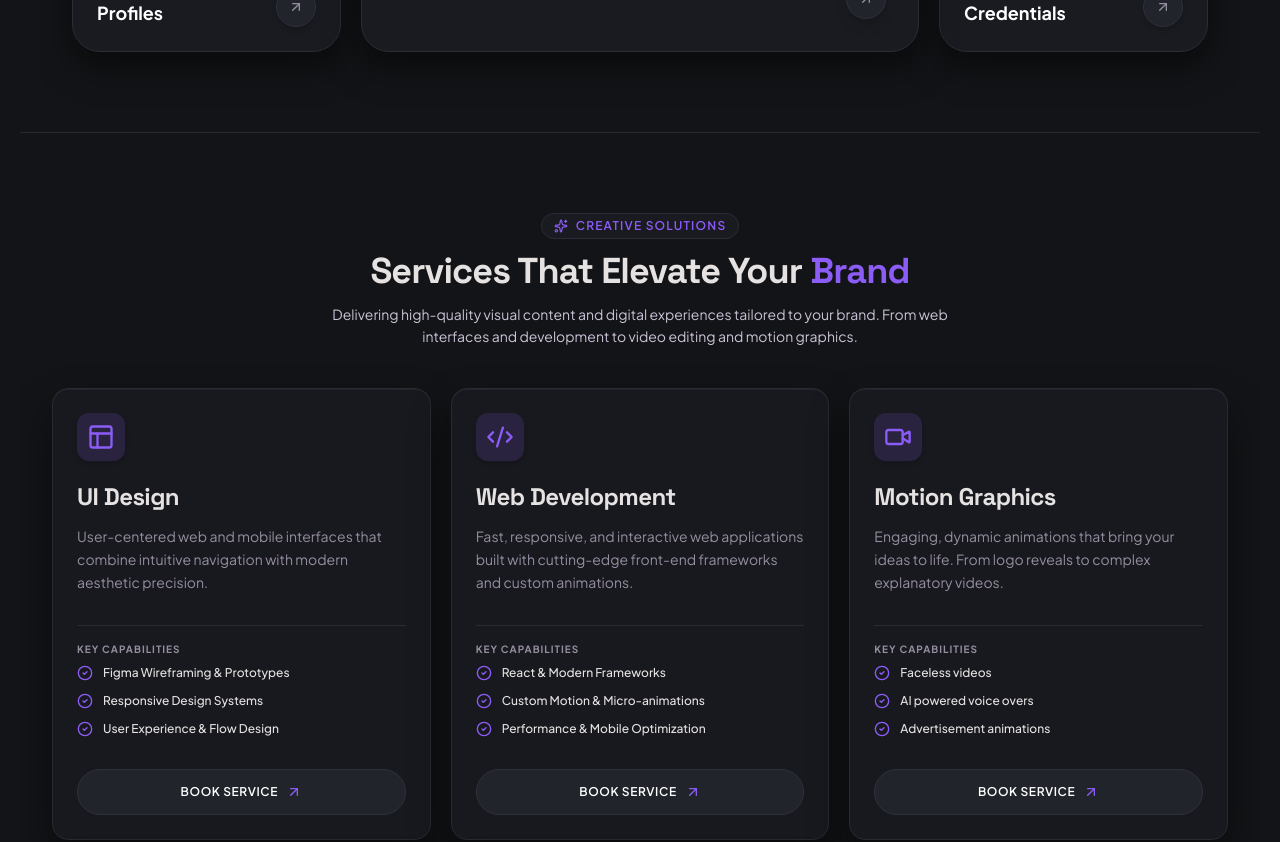
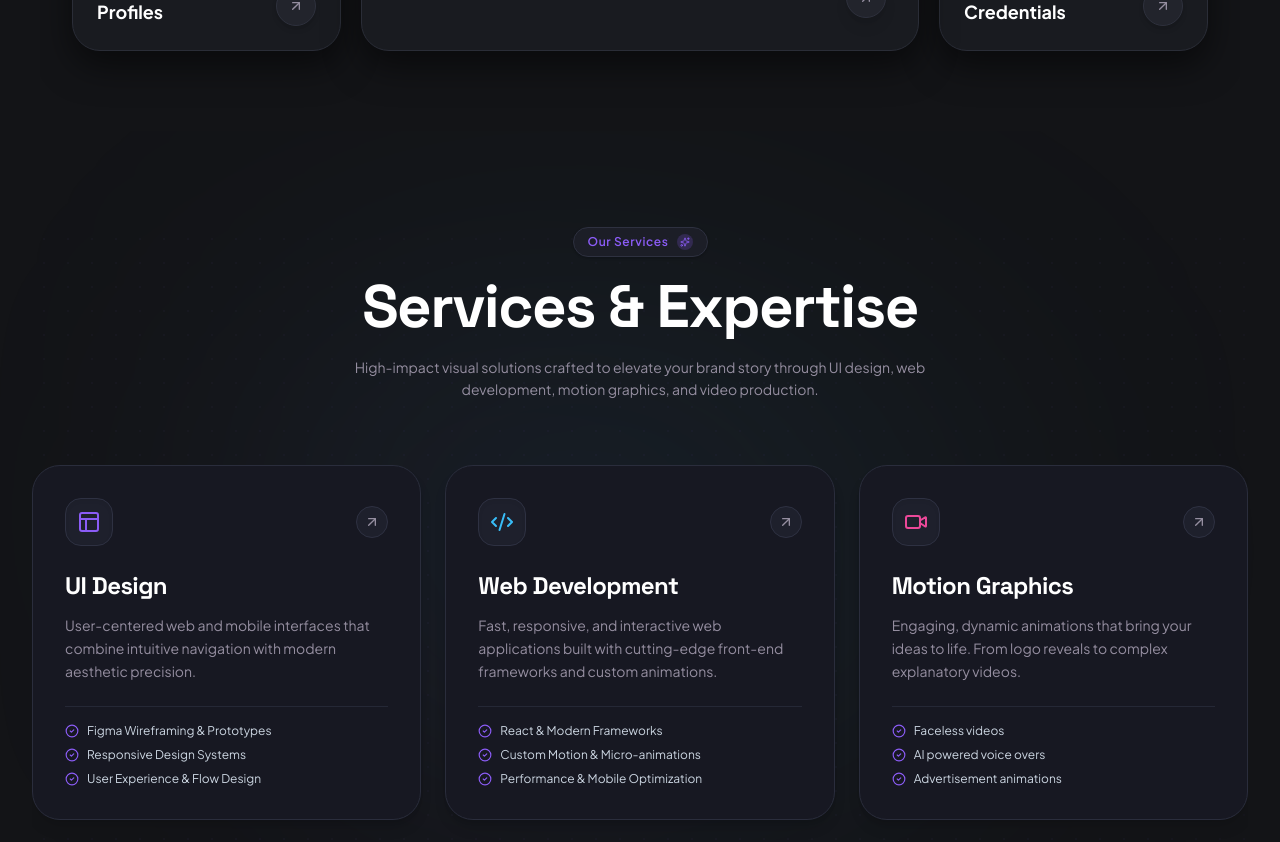
Before and after one commit to abdulbasithmm/basithm, a React (Vite) app: page / in a window 1280 px wide. Shown: the part 1940-2782 px from the top of the page. Built offline with nearby package versions, Linux system fonts and the light colour scheme.

Commit message:
refactor: remove section border separators
Clean up section styling by removing the decorative top border to create a more seamless flow between landing page sections.

```diff
--- a/src/components/AboutSection.tsx
+++ b/src/components/AboutSection.tsx
@@ -145,7 +145,7 @@ export const AboutSection: React.FC<AboutSectionProps> = ({
   return (
     <section
       id="about"
-      className="relative z-10 w-full py-14 lg:py-20 px-4 sm:px-6 lg:px-8 max-w-[1200px] mx-auto border-t border-[#282a33] overflow-hidden bg-transparent"
+      className="relative z-10 w-full py-14 lg:py-20 px-4 sm:px-6 lg:px-8 max-w-[1200px] mx-auto overflow-hidden bg-transparent"
     >
       {/* ✳ SELF-SUMMARY ✳ Header */}
       <motion.div
--- a/src/components/ContactSection.tsx
+++ b/src/components/ContactSection.tsx
@@ -25,7 +25,7 @@ export const ContactSection: React.FC = () => {
   };
 
   return (
-    <section id="contact" className="relative z-10 w-full py-14 lg:py-20 px-4 sm:px-6 lg:px-8 max-w-[1240px] mx-auto border-t border-[#282a33] overflow-hidden bg-transparent">
+    <section id="contact" className="relative z-10 w-full py-14 lg:py-20 px-4 sm:px-6 lg:px-8 max-w-[1240px] mx-auto overflow-hidden bg-transparent">
       {/* Main Grid */}
       <div className="grid grid-cols-1 lg:grid-cols-12 gap-8 lg:gap-10 items-start">
         {/* Left Column: Direct Contact Info (Slide In Left) */}
--- a/src/components/FaqSection.tsx
+++ b/src/components/FaqSection.tsx
@@ -33,7 +33,7 @@ export const FaqSection: React.FC = () => {
   };
 
   return (
-    <section className="relative z-10 w-full py-14 lg:py-20 px-4 sm:px-6 lg:px-8 max-w-[1020px] mx-auto border-t border-[#282a33] overflow-hidden bg-transparent">
+    <section className="relative z-10 w-full py-14 lg:py-20 px-4 sm:px-6 lg:px-8 max-w-[1020px] mx-auto overflow-hidden bg-transparent">
       {/* Header */}
       <motion.div
         initial={{ opacity: 0, y: 30 }}
--- a/src/components/FollowSection.tsx
+++ b/src/components/FollowSection.tsx
@@ -166,7 +166,7 @@ export const FollowSection: React.FC = () => {
   return (
     <section
       id="follow"
-      className="relative z-10 w-full py-16 lg:py-24 px-4 sm:px-6 lg:px-8 max-w-[1280px] mx-auto border-t border-[#282a33] bg-transparent select-none overflow-hidden"
+      className="relative z-10 w-full py-16 lg:py-24 px-4 sm:px-6 lg:px-8 max-w-[1280px] mx-auto bg-transparent select-none overflow-hidden"
     >
       {/* Background Ambient Glow */}
       <div className="absolute top-1/2 left-1/2 -translate-x-1/2 -translate-y-1/2 w-[600px] h-[350px] bg-gradient-to-tr from-[#8B5CF6]/15 via-[#38BDF8]/10 to-transparent blur-[140px] rounded-full pointer-events-none -z-10" />
--- a/src/components/InstagramSection.tsx
+++ b/src/components/InstagramSection.tsx
@@ -40,7 +40,7 @@ export const InstagramSection: React.FC = () => {
   const marqueeList = [...feedItems, ...feedItems];
 
   return (
-    <section className="relative z-10 w-full py-12 lg:py-16 border-t border-[#282a33] overflow-hidden bg-transparent">
+    <section className="relative z-10 w-full py-12 lg:py-16 overflow-hidden bg-transparent">
       {/* Header */}
       <motion.div
         initial={{ opacity: 0, y: 30 }}
--- a/src/components/ServicesSection.tsx
+++ b/src/components/ServicesSection.tsx
@@ -1,98 +1,213 @@
 import React from 'react';
 import { motion } from 'motion/react';
-import { Video, Film, Palette, Layout, Code2, ArrowUpRight, CheckCircle2, Sparkles } from 'lucide-react';
+import {
+  Sparkles,
+  ArrowUpRight,
+  Layout,
+  Code2,
+  Video,
+  Film,
+  Palette,
+  CheckCircle2,
+} from 'lucide-react';
 import { basithServices } from '../data';
 
 interface ServicesSectionProps {
   onOpenContact: () => void;
 }
 
+const getServiceIcon = (iconName: string) => {
+  switch (iconName) {
+    case 'layout':
+      return <Layout className="w-6 h-6 text-[#8B5CF6]" />;
+    case 'code':
+      return <Code2 className="w-6 h-6 text-[#38BDF8]" />;
+    case 'videocam':
+      return <Video className="w-6 h-6 text-[#EC4899]" />;
+    case 'movie_edit':
+      return <Film className="w-6 h-6 text-[#F59E0B]" />;
+    case 'palette':
+      return <Palette className="w-6 h-6 text-[#10B981]" />;
+    default:
+      return <Sparkles className="w-6 h-6 text-[#8B5CF6]" />;
+  }
+};
+
+const getServiceAccentColor = (id: string) => {
+  switch (id) {
+    case 'ui-design':
+      return {
+        border: 'hover:border-[#8B5CF6]/60',
+        glow: 'group-hover:bg-[#8B5CF6]/20',
+        text: 'group-hover:text-[#8B5CF6]',
+        badge: 'bg-[#8B5CF6]/10 text-[#8B5CF6] border-[#8B5CF6]/30',
+      };
+    case 'web-development':
+      return {
+        border: 'hover:border-[#38BDF8]/60',
+        glow: 'group-hover:bg-[#38BDF8]/20',
+        text: 'group-hover:text-[#38BDF8]',
+        badge: 'bg-[#38BDF8]/10 text-[#38BDF8] border-[#38BDF8]/30',
+      };
+    case 'motion-graphics':
+      return {
+        border: 'hover:border-[#EC4899]/60',
+        glow: 'group-hover:bg-[#EC4899]/20',
+        text: 'group-hover:text-[#EC4899]',
+        badge: 'bg-[#EC4899]/10 text-[#EC4899] border-[#EC4899]/30',
+      };
+    case 'video-editing':
+      return {
+        border: 'hover:border-[#F59E0B]/60',
+        glow: 'group-hover:bg-[#F59E0B]/20',
+        text: 'group-hover:text-[#F59E0B]',
+        badge: 'bg-[#F59E0B]/10 text-[#F59E0B] border-[#F59E0B]/30',
+      };
+    case 'graphic-design':
+      return {
+        border: 'hover:border-[#10B981]/60',
+        glow: 'group-hover:bg-[#10B981]/20',
+        text: 'group-hover:text-[#10B981]',
+        badge: 'bg-[#10B981]/10 text-[#10B981] border-[#10B981]/30',
+      };
+    default:
+      return {
+        border: 'hover:border-[#8B5CF6]/60',
+        glow: 'group-hover:bg-[#8B5CF6]/20',
+        text: 'group-hover:text-[#8B5CF6]',
+        badge: 'bg-[#8B5CF6]/10 text-[#8B5CF6] border-[#8B5CF6]/30',
+      };
+  }
+};
+
 export const ServicesSection: React.FC<ServicesSectionProps> = ({ onOpenContact }) => {
   return (
-    <section id="services" className="relative z-10 w-full py-14 lg:py-20 px-4 sm:px-6 lg:px-8 max-w-[1240px] mx-auto border-t border-[#282a33] overflow-hidden bg-transparent">
+    <section
+      id="services"
+      className="relative z-10 w-full py-16 lg:py-24 px-4 sm:px-6 lg:px-8 max-w-[1280px] mx-auto bg-transparent select-none overflow-hidden"
+    >
+      {/* Background Ambient Violet Glow */}
+      <div className="absolute top-1/3 left-1/2 -translate-x-1/2 -translate-y-1/2 w-[700px] h-[400px] bg-gradient-to-tr from-[#8B5CF6]/15 via-[#38BDF8]/10 to-transparent blur-[150px] rounded-full pointer-events-none -z-10" />
+
+      {/* Main Outer Container */}
+      <div className="w-full bg-transparent p-0 relative overflow-hidden">
+
+        {/* Subtle inner grid pattern */}
+        <div className="absolute inset-0 bg-[radial-gradient(#8B5CF6_1px,transparent_1px)] [background-size:24px_24px] opacity-[0.03] pointer-events-none" />
+
         {/* Section Header */}
         <motion.div
           initial={{ opacity: 0, y: 30 }}
           whileInView={{ opacity: 1, y: 0 }}
-        viewport={{ once: true, margin: '-100px' }}
+          viewport={{ once: true, margin: '-80px' }}
           transition={{ duration: 0.7, ease: [0.16, 1, 0.3, 1] }}
-        className="text-center max-w-2xl mx-auto mb-10 space-y-3"
+          className="text-center max-w-2xl mx-auto mb-12 sm:mb-16 space-y-3"
         >
-        <div className="inline-flex items-center space-x-2 text-[#8B5CF6] text-xs font-semibold tracking-widest uppercase px-3 py-1 rounded-full bg-[#191b20] border border-[#2a2d37]">
-          <Sparkles className="w-3.5 h-3.5" />
-          <span>Creative Solutions</span>
+          <div className="inline-flex items-center space-x-2 px-3.5 py-1.5 rounded-full bg-[#1c1e27] border border-[#2e3140] text-[#8B5CF6] text-xs font-semibold tracking-wider shadow-sm">
+            <span>Our Services</span>
+            <div className="w-4 h-4 rounded-full bg-[#8B5CF6]/20 flex items-center justify-center text-[#8B5CF6]">
+              <Sparkles className="w-2.5 h-2.5" />
             </div>
-        <h2 className="font-heading font-extrabold text-2xl sm:text-3xl lg:text-4xl text-[#E5E2E1] tracking-tight">
-          Services That Elevate Your <span className="text-[#8B5CF6]">Brand</span>
+          </div>
+
+          <h2 className="font-heading font-extrabold text-3xl sm:text-5xl lg:text-6xl text-white tracking-tight leading-tight">
+            Services & Expertise
           </h2>
-        <p className="text-[#CBC3D7] text-xs sm:text-sm leading-relaxed">
-          Delivering high-quality visual content and digital experiences tailored to your brand. From web interfaces and development to video editing and motion graphics.
+
+          <p className="text-[#958EA0] text-xs sm:text-sm leading-relaxed max-w-xl mx-auto">
+            High-impact visual solutions crafted to elevate your brand story through UI design, web development, motion graphics, and video production.
           </p>
         </motion.div>
 
-      {/* Services Grid */}
-      <div className="grid grid-cols-1 md:grid-cols-2 lg:grid-cols-3 gap-5">
-        {basithServices.map((service, index) => (
+        {/* Services Bento Cards */}
+        <div className="grid grid-cols-1 md:grid-cols-2 lg:grid-cols-3 gap-6">
+          {basithServices.map((service, index) => {
+            const accent = getServiceAccentColor(service.id);
+            return (
               <motion.div
                 key={service.id}
-            initial={{ opacity: 0, y: 45, scale: 0.94 }}
-            whileInView={{ opacity: 1, y: 0, scale: 1 }}
-            viewport={{ once: true, margin: '-80px' }}
-            transition={{
-              duration: 0.6,
-              delay: index * 0.12,
-              ease: [0.16, 1, 0.3, 1],
-            }}
+                initial={{ opacity: 0, y: 30 }}
+                whileInView={{ opacity: 1, y: 0 }}
+                viewport={{ once: true, margin: '-60px' }}
+                transition={{ duration: 0.5, delay: index * 0.1 }}
                 whileHover={{ y: -6, transition: { duration: 0.25 } }}
-            className="glass-panel glass-panel-hover p-6 rounded-2xl flex flex-col justify-between border border-[#2a2d37] hover:border-[#8B5CF6]/50 transition-all duration-300 relative group overflow-hidden shadow-[0_10px_30px_rgba(0,0,0,0.4)]"
+                onClick={onOpenContact}
+                className={`rounded-[28px] bg-[#171822] border border-[#2a2d3c] ${accent.border} p-6 sm:p-8 flex flex-col justify-between relative group overflow-hidden transition-all duration-300 shadow-lg hover:shadow-[0_20px_50px_rgba(0,0,0,0.5)] cursor-pointer min-h-[320px]`}
               >
+                {/* Background Glow */}
+                <div
+                  className={`absolute top-0 right-0 w-36 h-36 bg-transparent blur-[50px] rounded-full pointer-events-none ${accent.glow} transition-all duration-500`}
+                />
+
+                {/* Top Row: Icon Badge & Arrow */}
                 <div>
-              {/* Icon Header */}
-              <motion.div
-                whileHover={{ rotate: 5, scale: 1.1 }}
-                className="w-12 h-12 rounded-xl bg-[#8B5CF6]/15 text-[#8B5CF6] flex items-center justify-center mb-5 group-hover:bg-[#8B5CF6] group-hover:text-white transition-all duration-300 shadow-md"
+                  <div className="flex items-center justify-between mb-6">
+                    <div className="w-12 h-12 rounded-2xl bg-[#1e202c] border border-[#2e3142] flex items-center justify-center shadow-inner group-hover:scale-110 transition-transform duration-300">
+                      {getServiceIcon(service.icon)}
+                    </div>
+                    <div className="w-8 h-8 rounded-full bg-[#1e202c] border border-[#2e3142] flex items-center justify-center text-[#958EA0] group-hover:text-white group-hover:border-white/30 transition-all">
+                      <ArrowUpRight className="w-4 h-4 group-hover:translate-x-0.5 group-hover:-translate-y-0.5 transition-transform" />
+                    </div>
+                  </div>
+
+                  {/* Title & Description */}
+                  <h3
+                    className={`font-heading font-bold text-2xl text-white tracking-tight mb-3 transition-colors ${accent.text}`}
                   >
-                {service.id === 'ui-design' && <Layout className="w-7 h-7" />}
-                {service.id === 'web-development' && <Code2 className="w-7 h-7" />}
-                {service.id === 'motion-graphics' && <Video className="w-7 h-7" />}
-                {service.id === 'video-editing' && <Film className="w-7 h-7" />}
-                {service.id === 'graphic-design' && <Palette className="w-7 h-7" />}
-              </motion.div>
-
-              <h3 className="font-heading font-extrabold text-[#E5E2E1] text-2xl mb-3 tracking-tight">
                     {service.title}
                   </h3>
-
-              <p className="text-[#958EA0] text-sm leading-relaxed mb-8">
+                  <p className="text-[#958EA0] text-xs sm:text-sm leading-relaxed mb-6">
                     {service.description}
                   </p>
+                </div>
 
-              {/* Feature Checklist */}
-              <div className="space-y-3 mb-8 pt-4 border-t border-[#282a33]">
-                <span className="text-[10px] uppercase tracking-widest text-[#958EA0] font-bold block mb-2">
-                  Key Capabilities
-                </span>
-                {service.features.map((feat, fIdx) => (
-                  <div key={fIdx} className="flex items-center space-x-2.5 text-xs text-[#E5E2E1] font-medium">
-                    <CheckCircle2 className="w-4 h-4 text-[#8B5CF6] flex-shrink-0" />
-                    <span>{feat}</span>
+                {/* Features Pills */}
+                <div className="pt-4 border-t border-[#252836] space-y-2">
+                  {service.features.map((feature, fIdx) => (
+                    <div
+                      key={fIdx}
+                      className="flex items-center space-x-2 text-xs text-[#CBD5E1]"
+                    >
+                      <CheckCircle2 className="w-3.5 h-3.5 text-[#8B5CF6] shrink-0" />
+                      <span>{feature}</span>
                     </div>
                   ))}
                 </div>
+              </motion.div>
+            );
+          })}
+
+          {/* Call-to-Action Card */}
+          <motion.div
+            initial={{ opacity: 0, y: 30 }}
+            whileInView={{ opacity: 1, y: 0 }}
+            viewport={{ once: true, margin: '-60px' }}
+            transition={{ duration: 0.5, delay: basithServices.length * 0.1 }}
+            whileHover={{ y: -6, transition: { duration: 0.25 } }}
+            onClick={onOpenContact}
+            className="rounded-[28px] bg-gradient-to-br from-[#1e1b2e] via-[#171822] to-[#121319] border border-[#8B5CF6]/40 hover:border-[#8B5CF6] p-6 sm:p-8 flex flex-col justify-between relative group overflow-hidden transition-all duration-300 shadow-xl cursor-pointer min-h-[320px]"
+          >
+            <div className="absolute -bottom-10 -right-10 w-40 h-40 bg-[#8B5CF6]/20 blur-[60px] rounded-full pointer-events-none" />
+
+            <div>
+              <div className="w-12 h-12 rounded-2xl bg-[#8B5CF6]/20 border border-[#8B5CF6]/40 flex items-center justify-center text-[#8B5CF6] mb-6">
+                <Sparkles className="w-6 h-6 animate-pulse" />
               </div>
 
-            {/* Book Service Action */}
-            <motion.button
-              whileHover={{ scale: 1.02 }}
-              whileTap={{ scale: 0.98 }}
-              onClick={onOpenContact}
-              className="w-full py-3.5 rounded-full bg-[#22242c] hover:bg-[#8B5CF6] text-white font-semibold text-xs uppercase tracking-wider transition-all duration-300 border border-[#2e313d] hover:border-[#8B5CF6] flex items-center justify-center space-x-2 cursor-pointer group-hover:shadow-[0_0_25px_rgba(139,92,246,0.3)]"
-            >
-              <span>Book Service</span>
-              <ArrowUpRight className="w-4 h-4 text-[#8B5CF6] group-hover:text-white transition-colors" />
-            </motion.button>
+              <h3 className="font-heading font-bold text-2xl text-white tracking-tight mb-3 group-hover:text-[#8B5CF6] transition-colors">
+                Have a Custom Project?
+              </h3>
+              <p className="text-[#958EA0] text-xs sm:text-sm leading-relaxed mb-6">
+                Need tailored video editing, custom motion graphics, or a complete digital brand overhaul? Let's discuss your timeline & goals.
+              </p>
+            </div>
+
+            <div className="inline-flex items-center space-x-2 text-sm font-bold text-white bg-[#8B5CF6] hover:bg-[#7C3AED] px-5 py-3 rounded-full shadow-lg transition-all transform group-hover:scale-105">
+              <span>Start a Project</span>
+              <ArrowUpRight className="w-4 h-4" />
+            </div>
           </motion.div>
-        ))}
+        </div>
       </div>
     </section>
   );
--- a/src/components/StoreSection.tsx
+++ b/src/components/StoreSection.tsx
@@ -30,7 +30,7 @@ export const StoreSection: React.FC<StoreSectionProps> = ({
   const cartTotal = cart.reduce((acc, c) => acc + c.priceNum, 0);
 
   return (
-    <section id="store" className="relative z-10 w-full py-14 lg:py-20 px-4 sm:px-6 lg:px-8 max-w-[1240px] mx-auto border-t border-[#282a33] overflow-hidden bg-transparent">
+    <section id="store" className="relative z-10 w-full py-14 lg:py-20 px-4 sm:px-6 lg:px-8 max-w-[1240px] mx-auto overflow-hidden bg-transparent">
       {/* Header */}
       <motion.div
         initial={{ opacity: 0, y: 30 }}
--- a/src/components/TestimonialsSection.tsx
+++ b/src/components/TestimonialsSection.tsx
@@ -135,7 +135,7 @@ export const TestimonialsSection: React.FC = () => {
   return (
     <section
       id="testimonials"
-      className="relative z-10 w-full py-16 lg:py-24 px-4 sm:px-6 lg:px-8 max-w-[1280px] mx-auto border-t border-[#282a33] overflow-hidden bg-transparent select-none"
+      className="relative z-10 w-full py-16 lg:py-24 px-4 sm:px-6 lg:px-8 max-w-[1280px] mx-auto overflow-hidden bg-transparent select-none"
     >
       {/* Signature Violet & Cyan Ambient Glow background */}
       <div className="absolute top-0 left-1/2 -translate-x-1/2 w-[800px] h-[350px] bg-gradient-to-b from-[#8B5CF6]/15 via-[#38BDF8]/10 to-transparent blur-[140px] rounded-full pointer-events-none -z-10" />
--- a/src/components/WorkSection.tsx
+++ b/src/components/WorkSection.tsx
@@ -102,7 +102,7 @@ export const WorkSection: React.FC<WorkSectionProps> = ({ onOpenWorkModal }) =>
   ];
 
   return (
-    <section id="work" className="relative z-10 w-full py-16 lg:py-24 px-4 sm:px-6 lg:px-8 max-w-[1280px] mx-auto border-t border-[#282a33] overflow-hidden bg-transparent select-none">
+    <section id="work" className="relative z-10 w-full py-16 lg:py-24 px-4 sm:px-6 lg:px-8 max-w-[1280px] mx-auto overflow-hidden bg-transparent select-none">
       {/* Soft Ambient Background Glow */}
       <div className="absolute top-1/3 left-1/2 -translate-x-1/2 -translate-y-1/2 w-[700px] sm:w-[900px] h-[350px] bg-radial from-white/10 via-purple-500/5 to-transparent blur-[140px] rounded-full pointer-events-none -z-10" />
 
```
Lines whose indentation alone changed are shown as unchanged.
